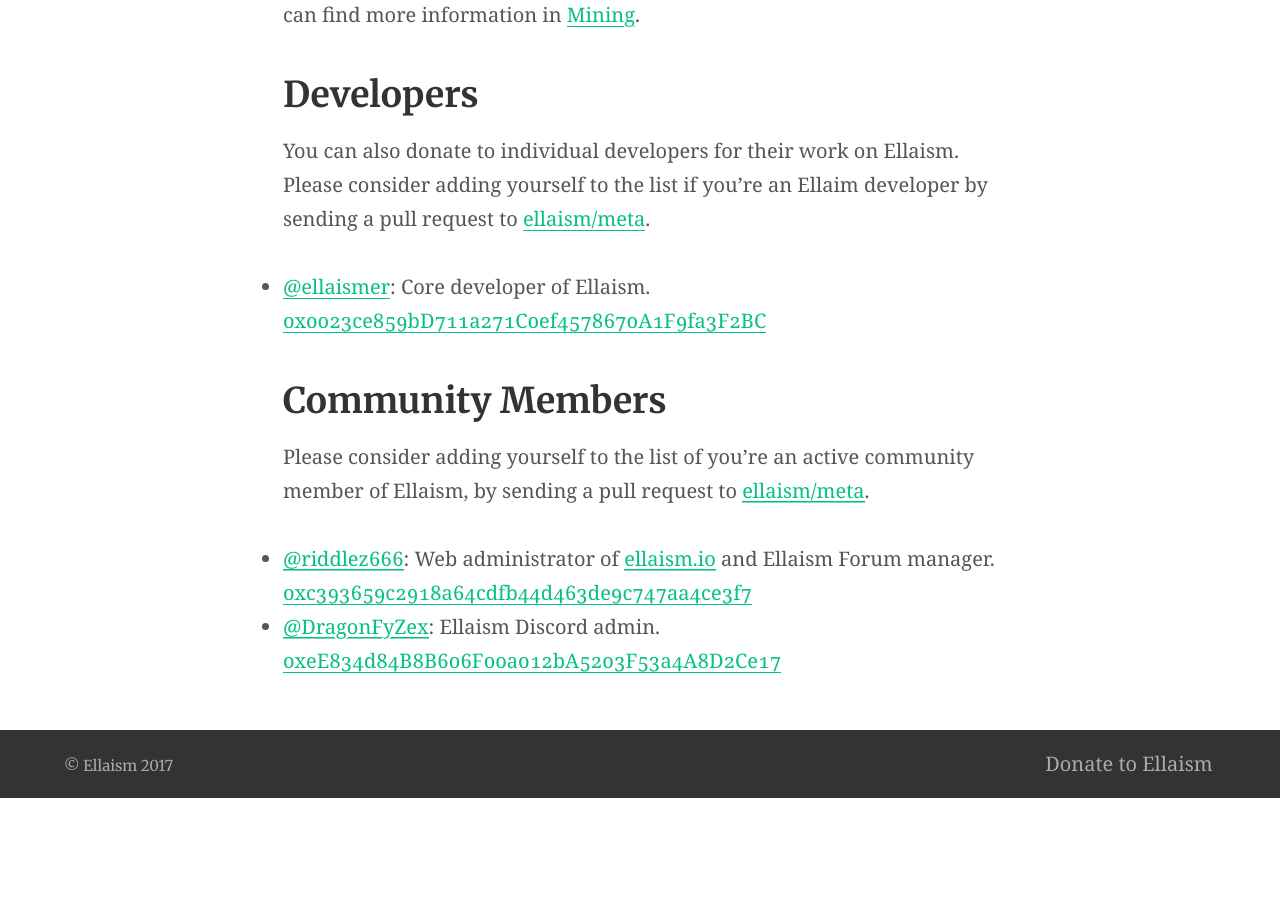
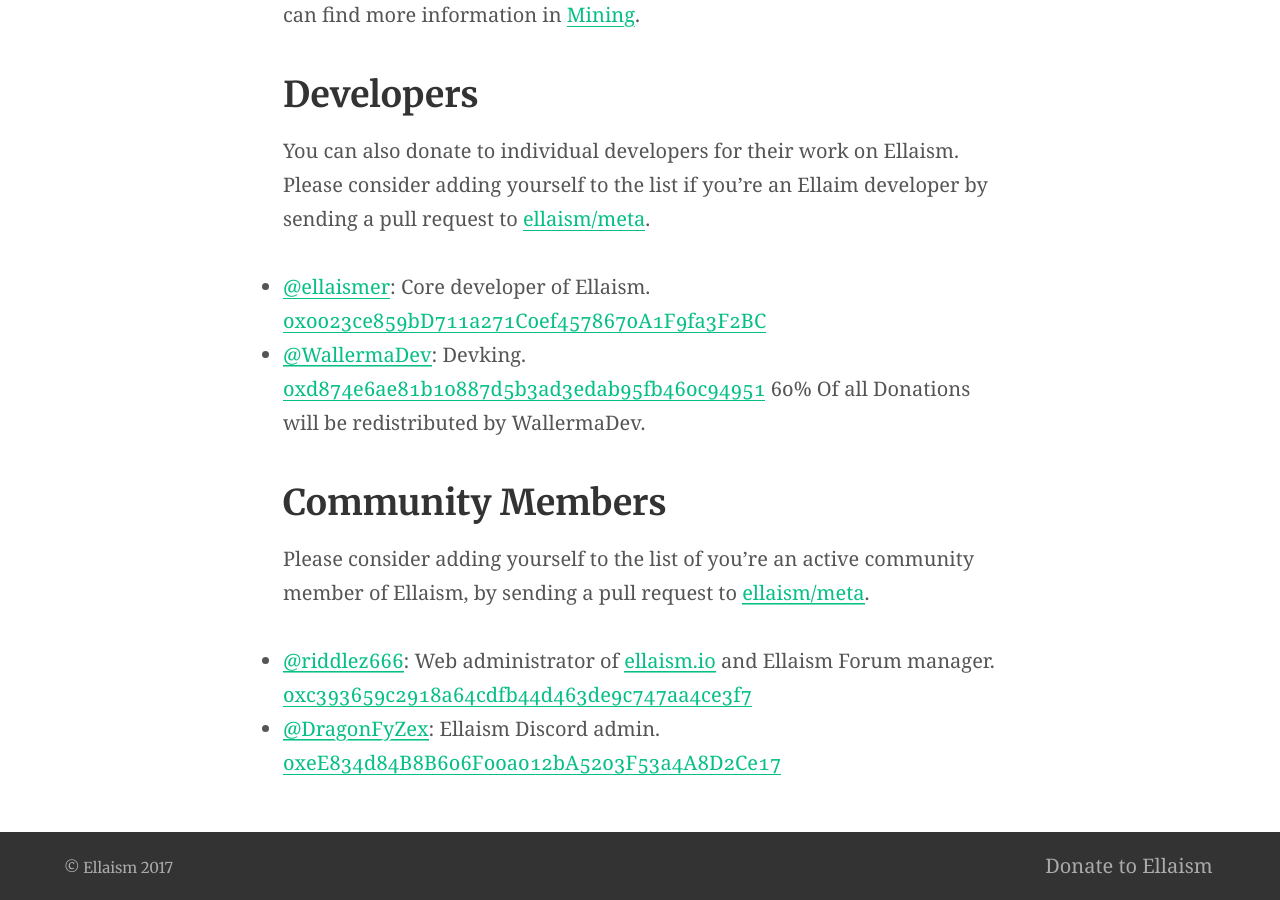
Before and after one commit to ellaism/ellaism.org, a Jekyll site: the page built from donate.md, in a window 1280 px wide and 900 px high, scrolled down 1405 px. Built offline with Jekyll 4.4.1, drawn with Linux system fonts in a browser that asks for light colours; our own code applies the rules of GitHub Pages for plain Markdown files; before the commit the page ends 2203 px from its top, so only the background shows below that.

Commit message:
Updating donate.md
Adding `WallermaDev` to Developer Donations List.

60% Of all donations will be redistributed amongst the community.

```diff
--- a/donate.md
+++ b/donate.md
@@ -32,6 +32,10 @@
 
 * [@ellaismer](https://github.com/ellaismer): Core developer of Ellaism. [0x0023ce859bD711a271C0ef4578670A1F9fa3F2BC](https://explorer.ellaism.org/addr/0x0023ce859bD711a271C0ef4578670A1F9fa3F2BC)
 
+* [@WallermaDev](https://github.com/wallermadev): Devking. [0xd874e6ae81b10887d5b3ad3edab95fb460c94951](https://explorer.ellaism.org/addr/0xd874e6ae81b10887d5b3ad3edab95fb460c94951)
+60% Of all Donations will be redistributed by WallermaDev.
+
+
 ## Community Members
 
 Please consider adding yourself to the list of you're an active community member of Ellaism, by sending a pull request to [ellaism/meta](https://github.com/ellaism/meta).
```
